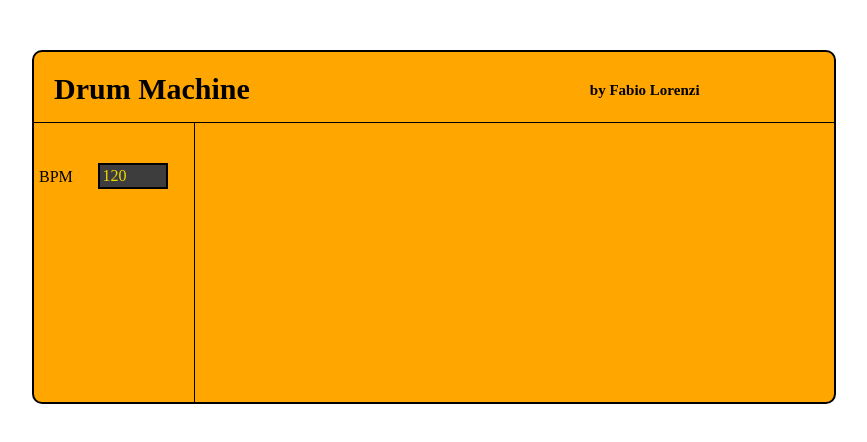
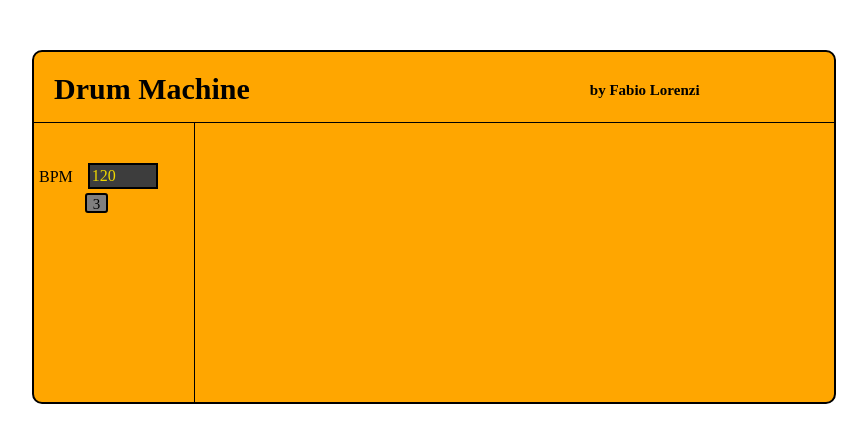
Before and after one commit to fabiolorenzi/drum-machine, a React (Create React App) app: page / in a window 1280 px wide. Shown: the top 442 px of the page, without its empty margins (206-1073 px from the left). Built offline with nearby package versions, Linux system fonts and the light colour scheme; a web font is replaced by a local one.

Commit message:
triplet button inserted

```diff
--- a/src/components/MainContainer.jsx
+++ b/src/components/MainContainer.jsx
@@ -7,15 +7,34 @@ function MainContainer() {
     const [settings, setSettings] = useState({
         playing: false,
         bpm: 120,
-        mills: 500
+        triplet: false,
+        mills: 125
     });
 
     //--------------------FUNCTIONS--------------------
 
     const handleBpmChange = e => {
         e.preventDefault();
-        setSettings({...settings, bpm: e.target.value, mills: 60000 / settings.bpm});
-        console.log(settings);
+        setSettings({...settings, bpm: e.target.value, mills: 15000 / settings.bpm});
+    };
+
+    const starter = e => {
+        e.preventDefault();
+        setSettings({...settings, playing: true});
+    };
+
+    const stopper = e => {
+        e.preventDefault();
+        setSettings({...settings, playing: false});
+    };
+
+    const tripletSetter = e => {
+        e.preventDefault();
+        if (settings.triplet) {
+            setSettings({...settings, triplet: false, mills: 20000 / settings.bpm});
+        } else {
+            setSettings({...settings, triplet: true, mills: 15000 / settings.bpm});
+        };
     };
 
     //--------------------RETURN--------------------
@@ -27,6 +46,7 @@ function MainContainer() {
                 <h2>by Fabio Lorenzi</h2>
             </div>
             <div className="playerSection">
+                <div className="bpmSection">
                     <label htmlFor="bpm">BPM</label>
                     <input
                         type="number"
@@ -38,6 +58,10 @@ function MainContainer() {
                         onChange={handleBpmChange}
                     />
                 </div>
+                <div className="secondLine">
+                    <button className="tripletButton" id={settings.triplet ? "tripletActive" : ""} onClick={tripletSetter}>3</button>
+                </div>
+            </div>
         </div>
     );
 };
--- a/src/style.css
+++ b/src/style.css
@@ -53,10 +53,15 @@ body {
     border-right: 1px solid #000000;
 }
 
+.bpmSection {
+    display: flex;
+}
+
 .playerSection label {
     display: block;
     margin-top: 45px;
     margin-left: 5px;
+    margin-right: 15px;
 }
 
 #bpmSel {
@@ -67,3 +72,19 @@ body {
     color: #f0d800;
     border: 2px solid #000000;
 }
+
+.tripletButton {
+    display: block;
+    height: 20px;
+    font-size: 15px;
+    margin-top: 70px;
+    margin-left: -73px;
+    color: #000000;
+    background-color: #807f7f;
+    border: 2px solid #000000;
+    border-radius: 3px;
+}
+
+#tripletActive {
+    color: #ff0000;
+}
```
Lines whose indentation alone changed are shown as unchanged.
